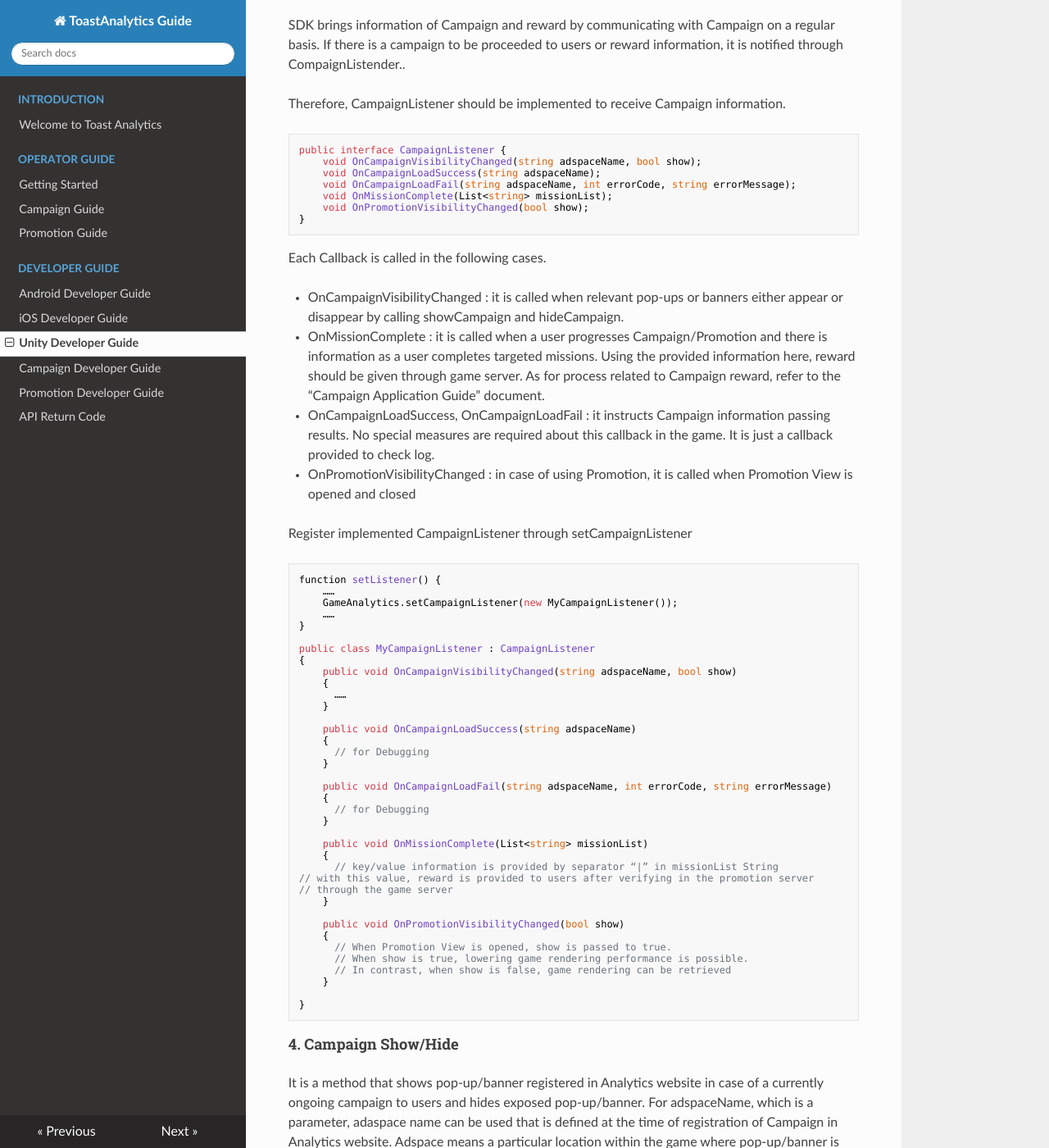
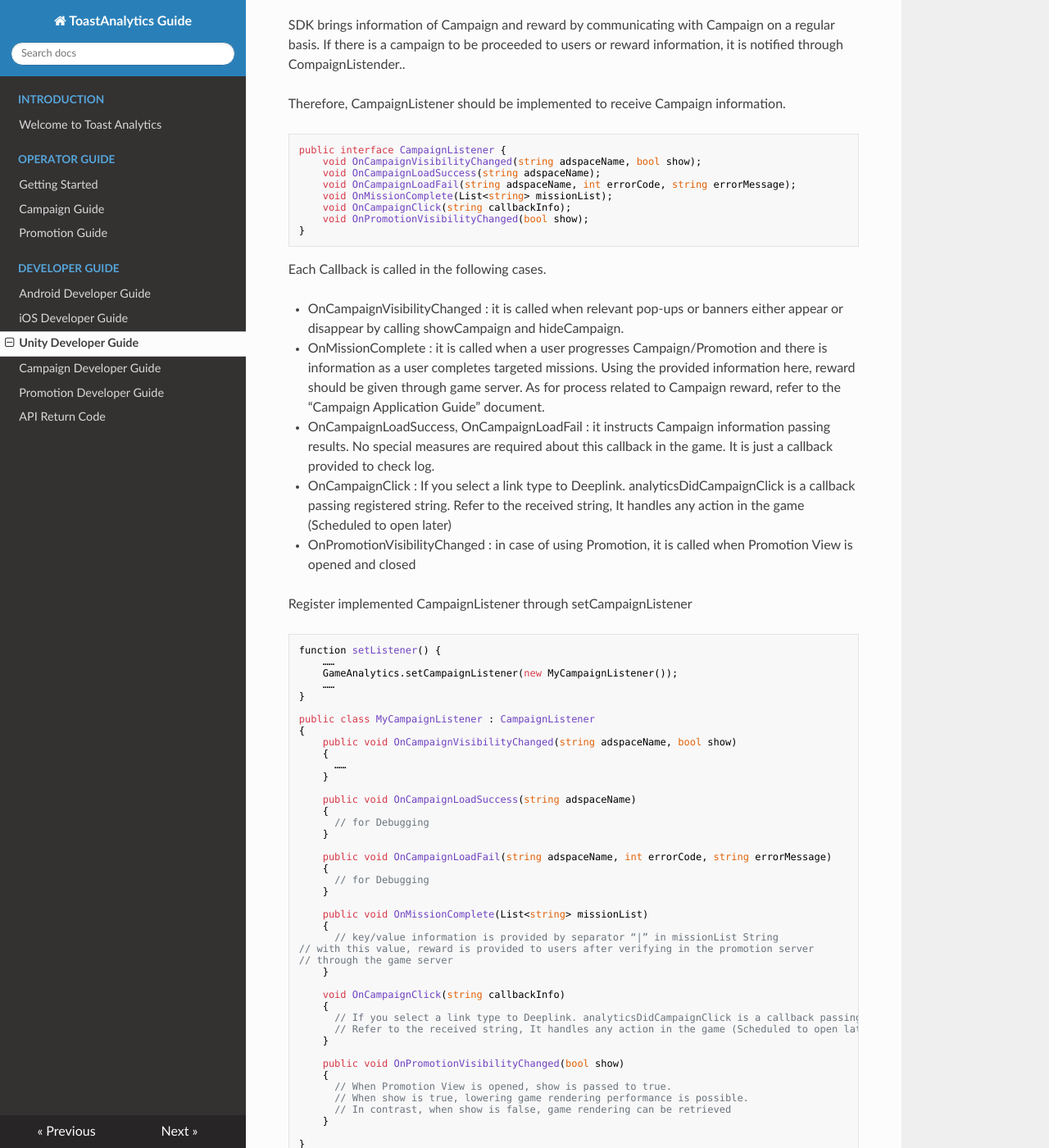
Before and after one commit to ToastAnalytics/ToastAnalytics_EN, an MkDocs documentation site: the page built from docs/Developer/6. Unity Developer Guide.md, in a window 1280 px wide and 1400 px high, scrolled down 8762 px. Shown: the whole window at 82% size. Built offline with MkDocs 1.6.1, drawn with Linux system fonts in a browser that asks for light colours; nearby versions of some CDN libraries; old or Windows-style settings are respelled for this version of MkDocs.

Commit message:
Update 6. Unity Developer Guide.md

````diff
--- a/docs/Developer/6. Unity Developer Guide.md
+++ b/docs/Developer/6. Unity Developer Guide.md
@@ -268,6 +268,7 @@ public interface CampaignListener {
     void OnCampaignLoadSuccess(string adspaceName);
     void OnCampaignLoadFail(string adspaceName, int errorCode, string errorMessage);
     void OnMissionComplete(List<string> missionList);
+    void OnCampaignClick(string callbackInfo);
     void OnPromotionVisibilityChanged(bool show);
 }
 ```
@@ -276,6 +277,7 @@ Each Callback is called in the following cases.
 - OnCampaignVisibilityChanged : it is called when relevant pop-ups or banners either appear or disappear by calling showCampaign and hideCampaign.
 - OnMissionComplete : it is called when a user progresses Campaign/Promotion and there is  information as a user completes targeted missions. Using the provided information here, reward should be given through game server. As for process related to Campaign reward, refer to the “Campaign Application Guide” document.
 - OnCampaignLoadSuccess, OnCampaignLoadFail : it instructs Campaign information passing results. No special measures are required about this callback in the game. It is just a callback provided to check log.
+- OnCampaignClick : If you select a link type to Deeplink. analyticsDidCampaignClick is a callback passing registered string. Refer to the received string, It handles any action in the game (Scheduled to open later)
 - OnPromotionVisibilityChanged : in case of using Promotion, it is called when Promotion View is opened and closed
 
 Register implemented CampaignListener through setCampaignListener
@@ -308,6 +310,12 @@ public class MyCampaignListener : CampaignListener
       // key/value information is provided by separator “|” in missionList String
 // with this value, reward is provided to users after verifying in the promotion server
 // through the game server
+    }
+
+    void OnCampaignClick(string callbackInfo)
+    {
+      // If you select a link type to Deeplink. analyticsDidCampaignClick is a callback passing registered string.
+      // Refer to the received string, It handles any action in the game (Scheduled to open later)
     }
 
     public void OnPromotionVisibilityChanged(bool show)
````
